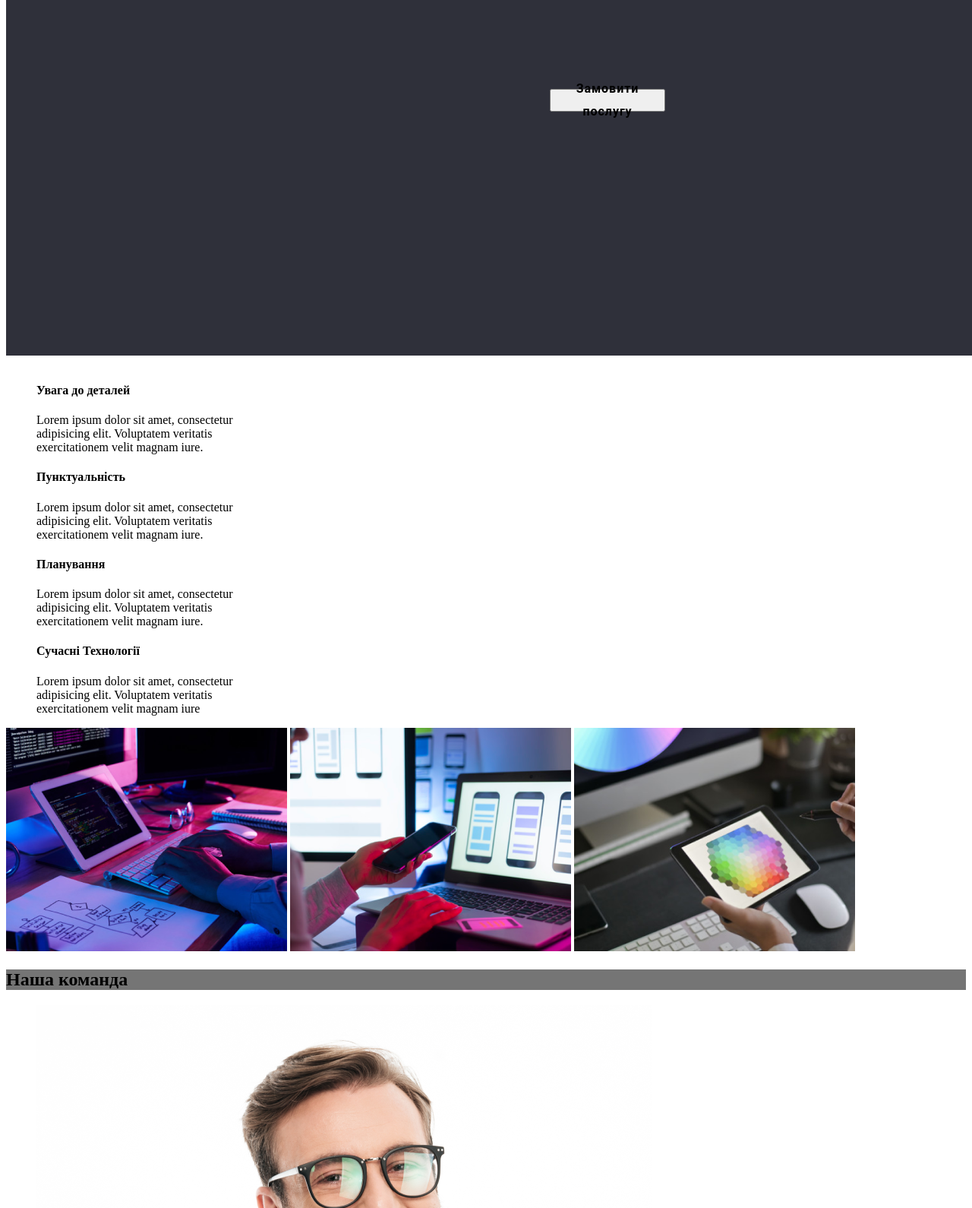
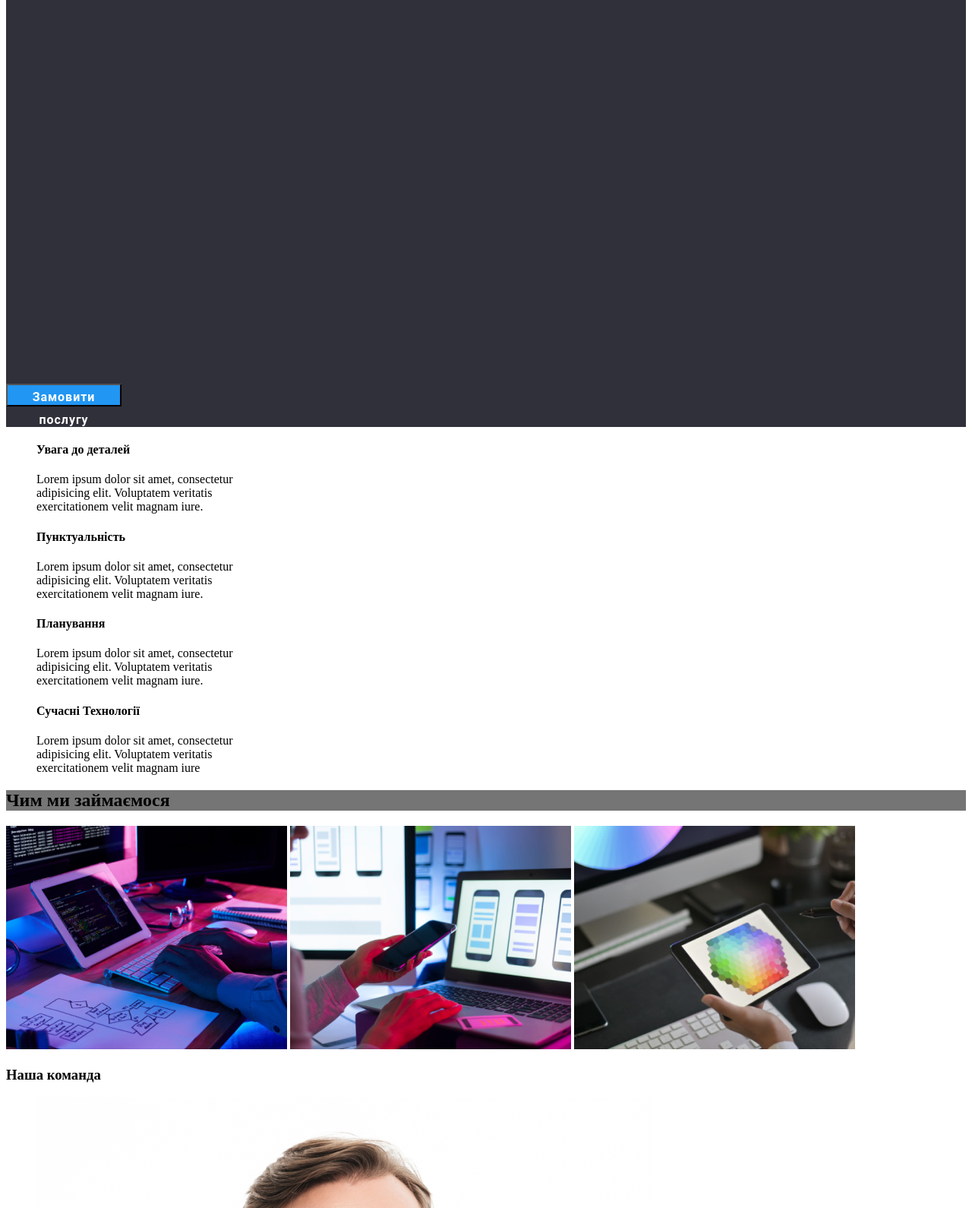
Before and after one commit to arinagalkina/WebStudio-1, a plain HTML site: page index.html in a window 1280 px wide. Shown: the part 323-1913 px from the top of the page at 76% size. Drawn offline with Linux system fonts and the light colour scheme.

Commit message:
change html

```diff
--- a/css/style.css
+++ b/css/style.css
@@ -5,7 +5,7 @@ h1 {
     color:  #FFFFFF;
 }
 
-}
+
 h2 {
     background-color:  #fffdfd;
 }
@@ -24,8 +24,13 @@ a {
 li {
     list-style-type: none;
 }
+.promo {
+    background-color: #2F303A;;
+
+}
+
 h1 {
-    background-color: #2F303A;
+
     width: 1600px;
     height: 600px;
     top: 80px;
@@ -47,11 +52,11 @@ button {
 
 
 
-position: absolute;
+
 width: 152px;
 height: 30px;
-left: 724px;
-top: 440px;
+
+
 
 font-family: 'Roboto';
 font-style: normal;
@@ -60,8 +65,10 @@ font-size: 16px;
 line-height: 30px;
 
 
-display: flex;
-align-items: center;
+
 text-align: center;
 letter-spacing: 0.06em;
+background-color: #2196F3;
+color: #FFFFFF;
+
 }
--- a/index.html
+++ b/index.html
@@ -38,7 +38,7 @@
     </div>
 </header>
 <main>
-    <section>
+    <section class="promo">
         <h1>ефективні рішення для<br> вашого бізнесу</h1>
         <button>Замовити послугу</button>
     </section>
@@ -67,12 +67,13 @@
         </ul>
     </section>
     <section id="card">
+        <h2> Чим ми займаємося</h2>
         <img src="./src/img/box 1.png" alt="img">
         <img src="./src/img/box 2.png" alt="img">
         <img src="./src/img/box 3.png" alt="img">
     </section>
     <section>
-        <h2>Наша команда</h2>
+        <h3>Наша команда</h3>
         <ul>
             <li>
                 <img src="./src/img/img.png" alt="img">
@@ -90,7 +91,7 @@
 
                 <li>
                     <img src="./src/img/img man.png" alt="img">
-                    >
+
                     <h4>Микола Тарасов</h4>
                     <h5>Marketing</h5>
                 </li>
@@ -102,15 +103,19 @@
                     <h5>UI Designer</h5>
                 </li>
 
-
-
-
-
-        </ul>
+                 </ul>
 
 
     </section>
 </main>
+<footer>
+    <h2 class="logo"> <span>Web</span>WebStudio
+        <ul>
+            <li></li>
+        </ul>
+
+    </h2>
+</footer>
 </header>
 
 </body>
```
